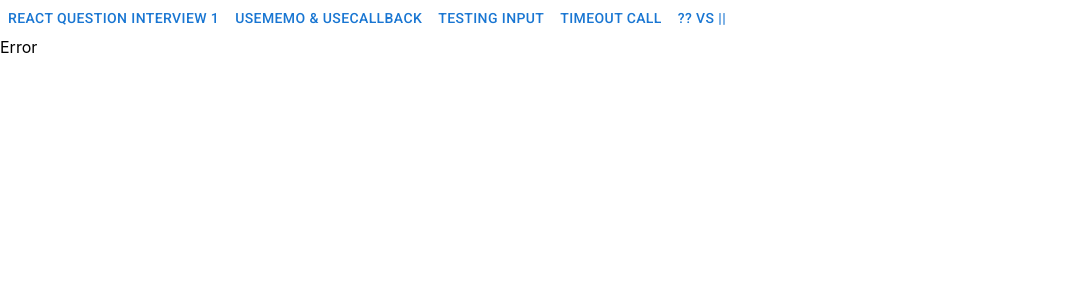
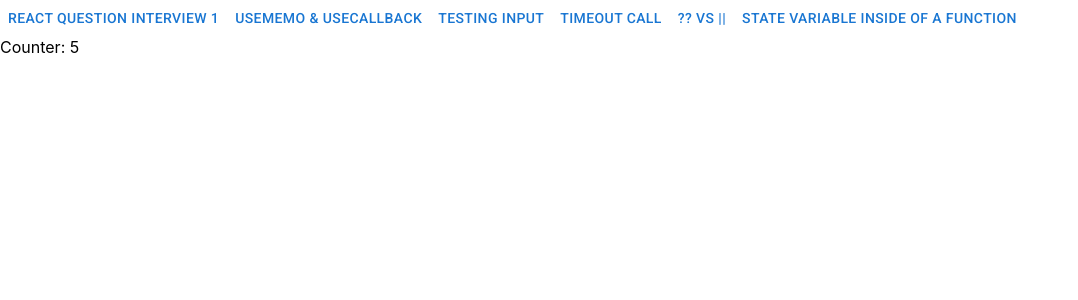
Before and after one commit to ankhzaq/youtube, a React (Create React App) app: page / in a window 1280 px wide. Shown: the top 300 px of the page, without its empty margins (0-1078 px from the left). Built offline with nearby package versions, Linux system fonts and the light colour scheme; no server answers; what miragejs would draw is missing.

Commit message:
feature - video6 ref for state variable

```diff
--- a/package.json
+++ b/package.json
@@ -20,6 +20,7 @@
     "react-dom": "^18.2.0",
     "react-router-dom": "^6.3.0",
     "react-scripts": "5.0.1",
+    "react-state-ref": "^0.2.0",
     "styled-components": "^5.3.5",
     "typescript": "^4.7.4",
     "web-vitals": "^2.1.4"
--- a/src/App.tsx
+++ b/src/App.tsx
@@ -3,8 +3,9 @@ import Video1 from './videos/video1';
 import Video2 from './videos/video2/video2';
 import Video3 from './videos/video3';
 import Video4 from './videos/video4/video4';
+import Video5 from './videos/video5';
+import Video6 from './videos/video6';
 import { Button } from '@mui/material';
-import Video5 from './videos/video5';
 
 function getVideoById(id: number) {
   switch (id) {
@@ -13,18 +14,20 @@ function getVideoById(id: number) {
     case 2: return <Video3 />;
     case 3: return <Video4 />;
     case 4: return <Video5 />;
+    case 5: return <Video6 />;
     default: return null;
   }
 }
 
 function App() {
-  const [video, setVideo] = useState(<Video4 />);
+  const [video, setVideo] = useState(<Video6 />);
   const videos = [
     {id: 0, title: 'React question interview 1'},
     {id: 1, title: 'useMemo & useCallback'},
     {id: 2, title: 'Testing input'},
     {id: 3, title: 'timeout call'},
     {id: 4, title: '?? vs ||'},
+    {id: 5, title: 'state variable inside of a function'},
   ];
 
   return (
--- /dev/null
+++ b/src/videos/video6/index.ts
@@ -0,0 +1,3 @@
+import Video6 from './video6';
+
+export default Video6
--- /dev/null
+++ b/src/videos/video6/video6.tsx
@@ -0,0 +1,30 @@
+import React, { useEffect, useRef, useState } from 'react';
+
+const Video6 = () => {
+  const [counter, setCounter] = useState(0);
+  const refCounter = useRef(counter);
+
+  useEffect(() => {
+    setTimeout(() => {
+      alert(`current counter: ${counter} - counter ref: ${refCounter.current}`);
+    }, 5000);
+  }, []);
+
+  const addCounter = () => {
+    const nextCounter = counter + 1;
+    refCounter.current = nextCounter;
+    setCounter(nextCounter);
+  }
+
+  useEffect(() => {
+    setTimeout(() => {
+      addCounter();
+    }, 1000);
+  }, [counter]);
+
+  return (
+    <div>Counter: {counter}</div>
+  )
+}
+
+export default Video6;
```
Also changed, not shown: 1 other file (tests, documents, lock files or other folders).
